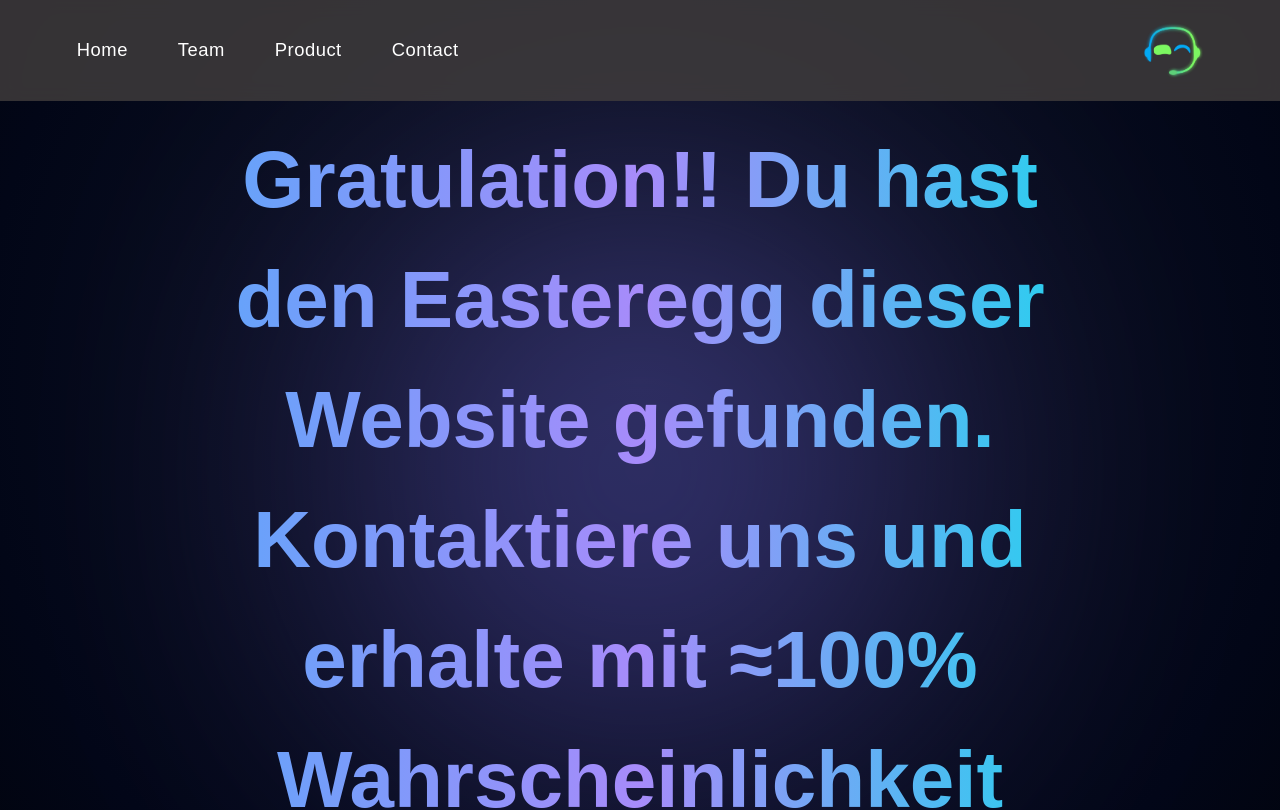
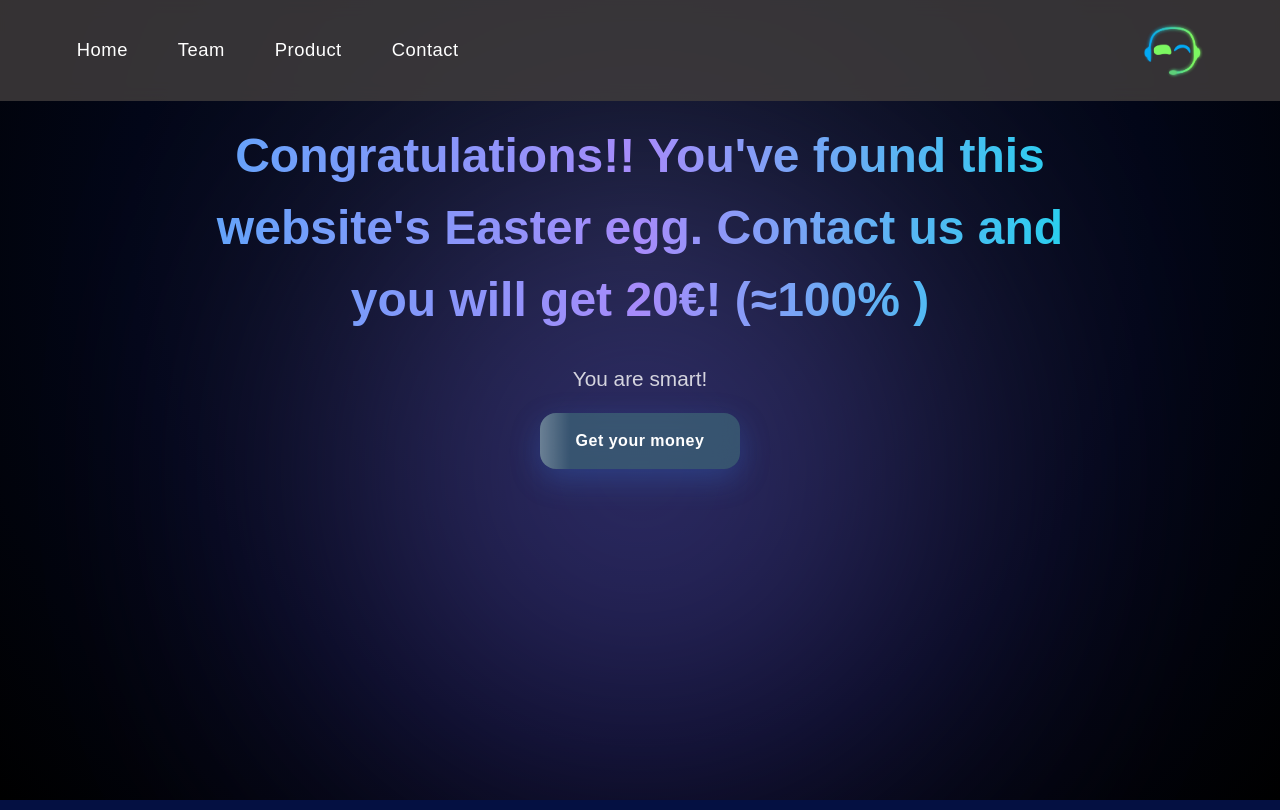
Before and after one commit to novadeinstar/nova-website, a Next.js app: page /fun/1 in a window 1280 px wide. Shown: the top 810 px of the page. Built offline with nearby package versions, Linux system fonts and the light colour scheme.

Commit message:
finisheaster

```diff
--- a/app/fun/1/page.tsx
+++ b/app/fun/1/page.tsx
@@ -51,7 +51,7 @@ export default function Datenschutz() {
       >
         <h1
           style={{
-            fontSize: "clamp(3rem, 7vw, 5rem)",
+            fontSize: "clamp(1rem, 7vw, 3rem)",
             marginBottom: "24px",
             background:
               "linear-gradient(90deg,#60a5fa,#a78bfa,#22d3ee)",
@@ -60,7 +60,7 @@ export default function Datenschutz() {
             fontWeight: "bold",
           }}
         >
-          Gratulation!! Du hast den Easteregg dieser Website gefunden. Kontaktiere uns und erhalte mit ≈100% Wahrscheinlichkeit 200€!
+          Congratulations!! You've found this website's Easter egg. Contact us and you will get 20€! (≈100% )
         </h1>
 
         <p
@@ -68,9 +68,10 @@ export default function Datenschutz() {
             fontSize: "clamp(1rem, 2vw, 1.3rem)",
             opacity: 0.8,
             lineHeight: "1.8",
+            marginBottom:"16px",
           }}
         >
-          Du bist wirklich KLUG!
+          You are smart!
         </p>
         <Button text="Get your money" href="/contact"/>
       </motion.div>
--- a/app/product/page.tsx
+++ b/app/product/page.tsx
@@ -200,7 +200,7 @@ export default function team() {
               right: "30px",
               padding: "18px 22px",
               borderRadius: "20px",
-              background: "rgba(10,10,10,0.65)",
+              background: "rgba(10, 10, 10, 0.35)",
               backdropFilter: "blur(14px)",
               border: "1px solid rgba(255,255,255,0.15)",
 
```
